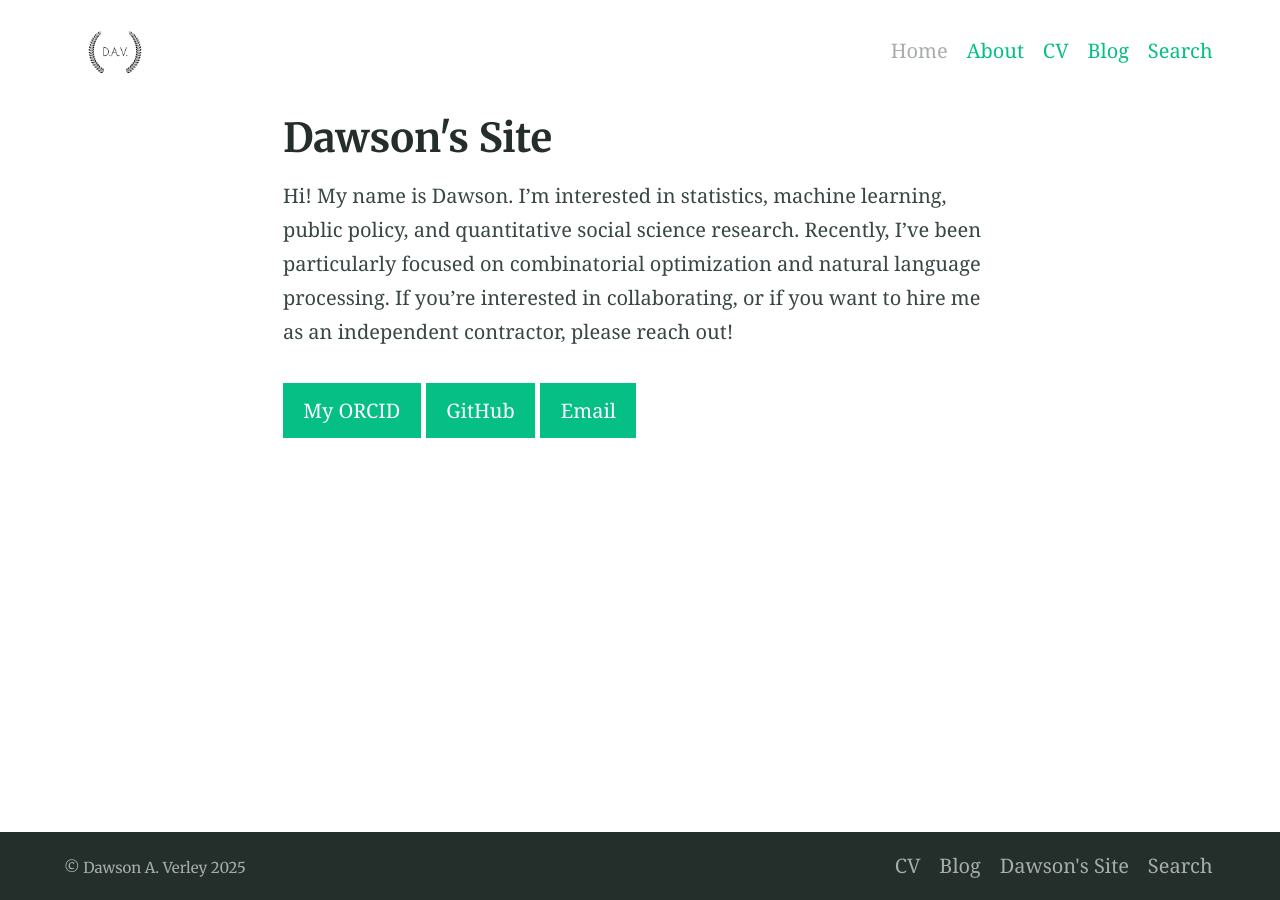
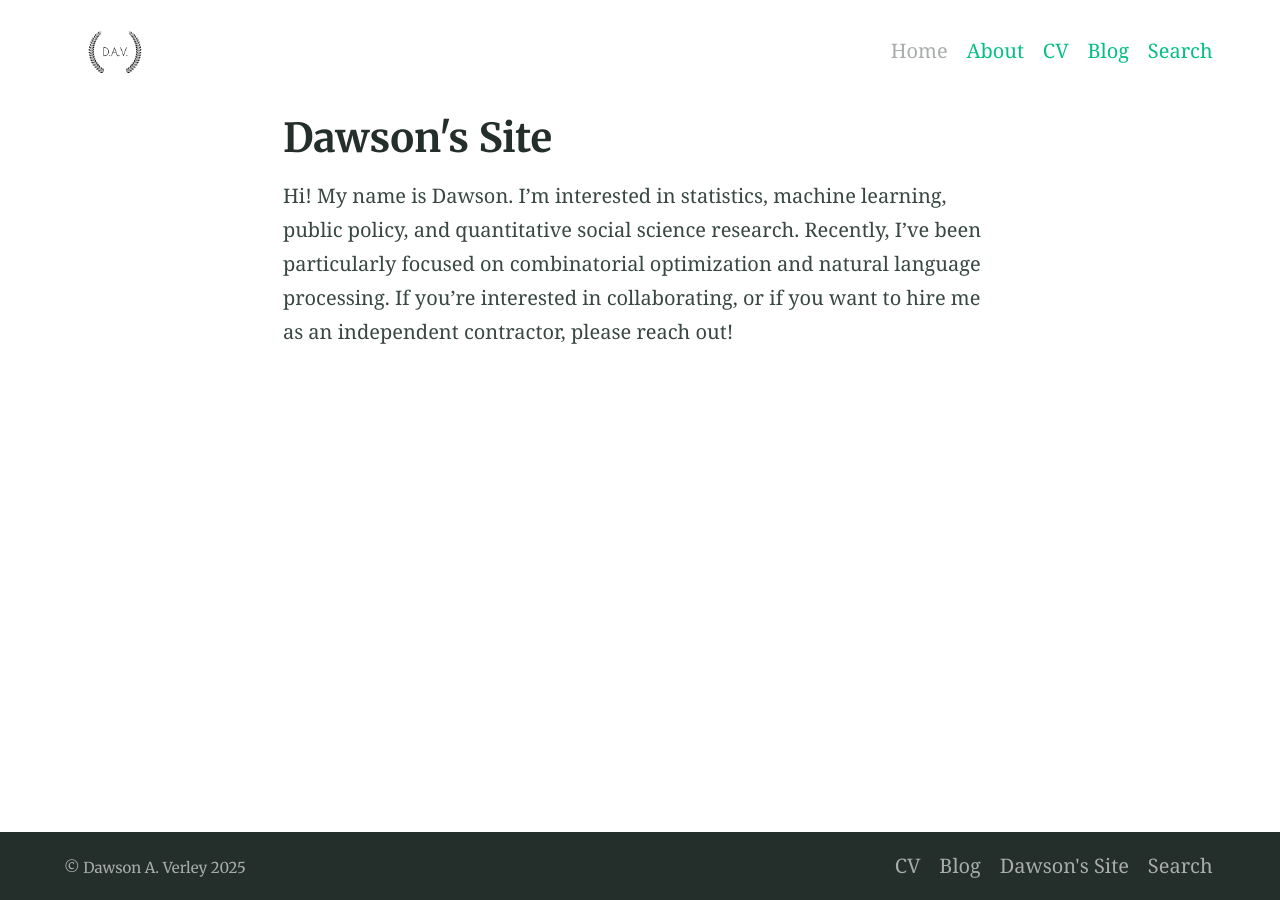
Before and after one commit to dawsonv/dawsonv.github.io, a Jekyll site: the page built from index.md, in a window 1280 px wide. Built offline with Jekyll 4.4.1, drawn with Linux system fonts in a browser that asks for light colours; our own code applies the rules of GitHub Pages for plain Markdown files.

Commit message:
Update index.md

```diff
--- a/index.md
+++ b/index.md
@@ -7,5 +7,3 @@ author: Dawson Verley
 ---
 
 Hi! My name is Dawson. I’m interested in statistics, machine learning, public policy, and quantitative social science research. Recently, I’ve been particularly focused on combinatorial optimization and natural language processing. If you’re interested in collaborating, or if you want to hire me as an independent contractor, please reach out!
-
-{% include button.html text="My ORCID" link="https://orcid.org/0000-0003-4359-2109" %}{% include button.html text="GitHub" link="https://github.com/dawsonv" %}{% include button.html text="Email" link="mailto:dawsonv7@gmail.com" %}
```
